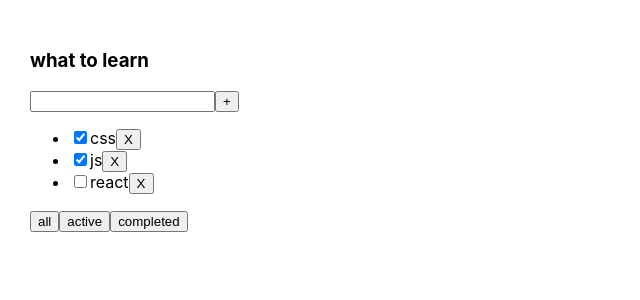
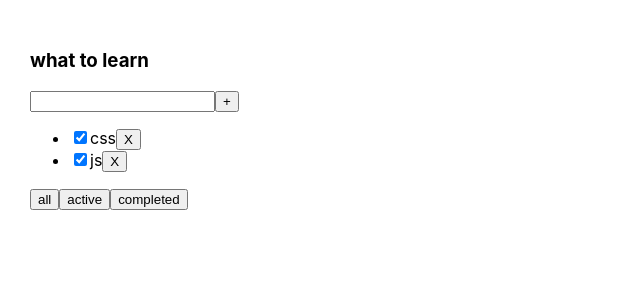
Before and after one commit to vovasobol1/project-react, a React (Create React App) app in the folder my-app/: page / in a window 1280 px wide. Shown: the top 300 px of the page, without its empty margins (0-640 px from the left). Built offline with nearby package versions, Linux system fonts and the light colour scheme.

Commit message:
добавлен тип filterValuesType чобы в качестве фильтра не была любая строка

```diff
--- a/my-app/src/App.tsx
+++ b/my-app/src/App.tsx
@@ -2,13 +2,17 @@ import React, {useState} from 'react';
 import './App.css';
 import {TaskType, Todolist} from "./Todolist";
 
-function App() {
+export type filterValuesType = 'all' | 'comleted' |'active'  //тип значений для фильтрации чтобы в качестве фильтра не была любая строка
+
+    function App() {
     let [tasks ,setTasks ] = useState( [
         {id: 1, title: 'css', isDone: true},
         {id: 2, title: 'js', isDone: true},
         {id: 3, title: 'react', isDone: false}
     ])
 
+
+    let [filter ,setFilter ] = useState<filterValuesType>("completed")
 
     function deleteTask(id: number) {
         let filteredTasks = tasks.filter(task => id !== task.id)// если это не то дело которое нужно удалить то вернется true и оно не удалится
@@ -17,12 +21,20 @@ function App() {
         console.log(tasks)
     }
 
+    let TasksForTodolist = tasks
+    if (filter === 'completed'){
+        TasksForTodolist = tasks.filter(task => task.isDone === true)
+    }
+
+    if (filter === 'active'){
+        TasksForTodolist = tasks.filter(task => task.isDone === false)
+    }
 
     return (
         <div className="App">
             <Todolist
                 title="what to learn" //передаем заголовок туду листа
-                tasks={tasks}         //передаем массив дел
+                tasks={TasksForTodolist}         //передаем массив дел
                 deleteTask={deleteTask} //передаем функцию удаления одного дела
             />
         </div>
```
